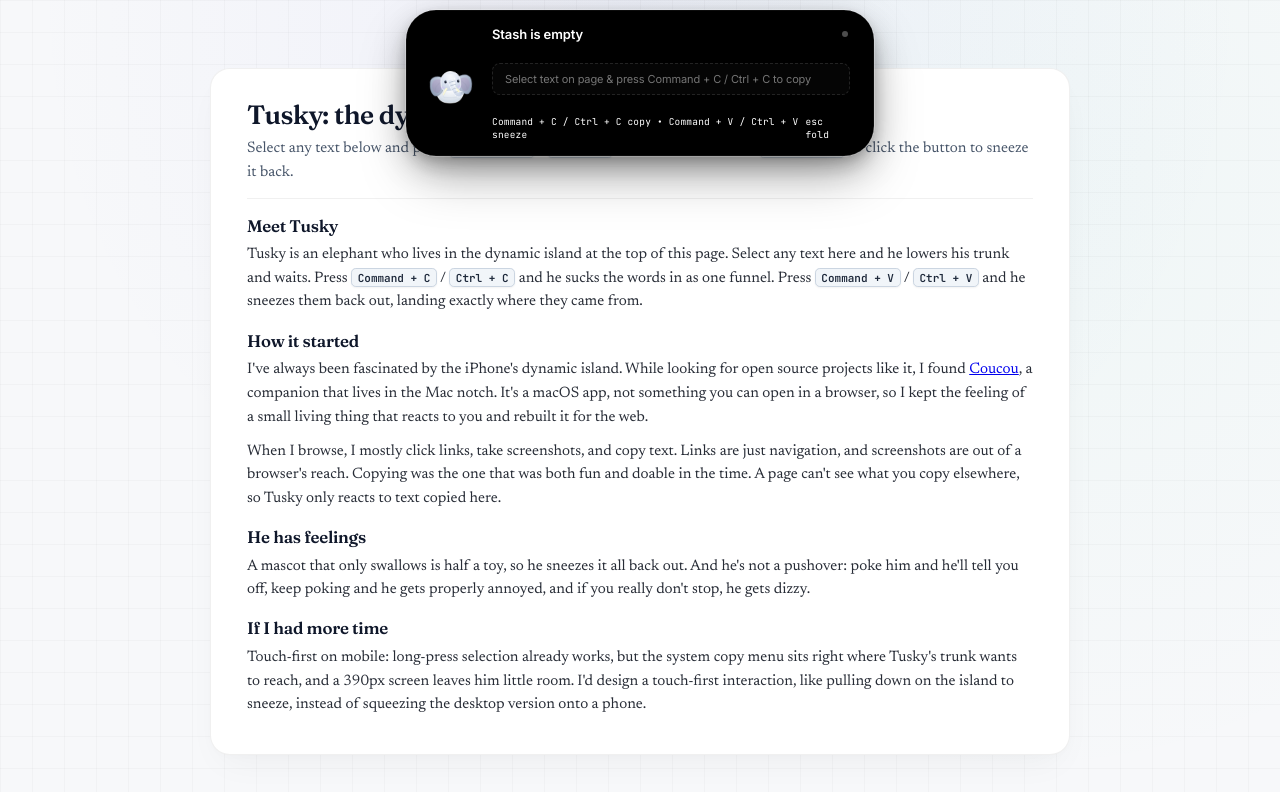
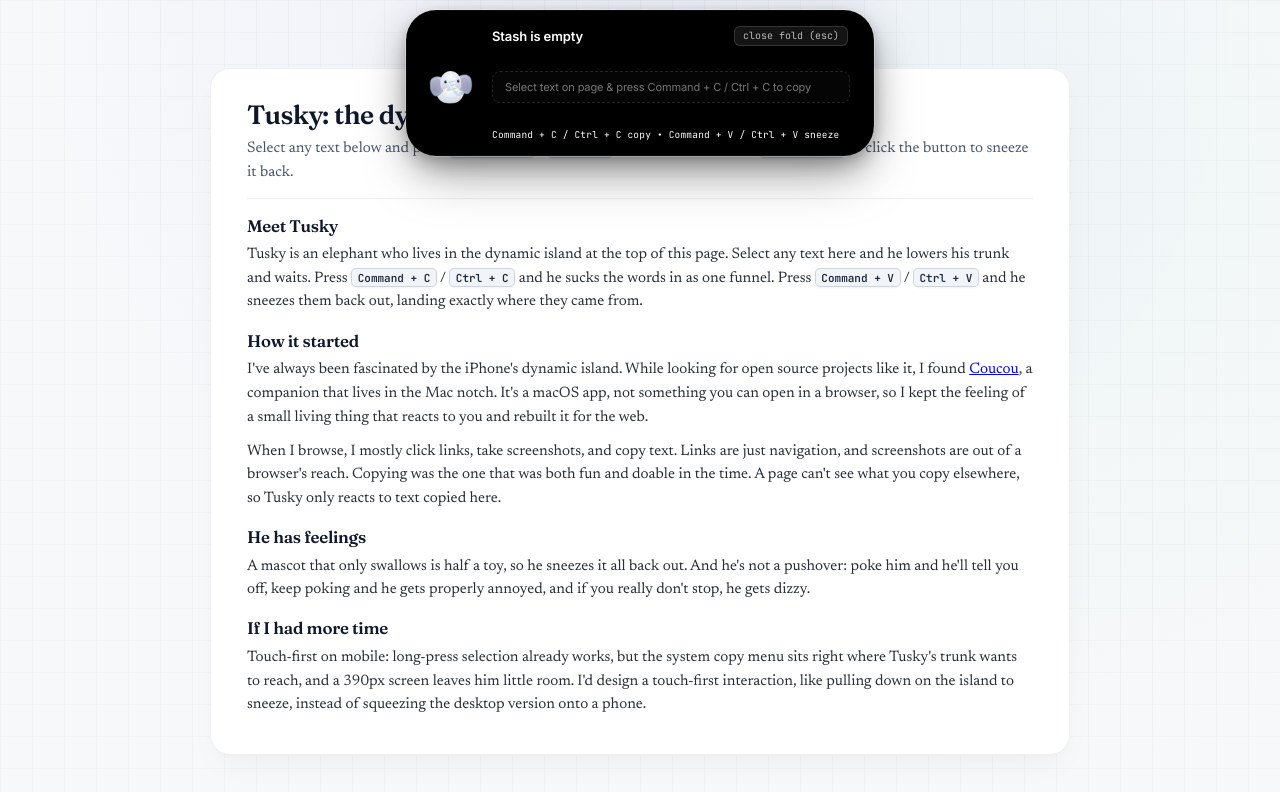
Before and after one commit to sriram267/dodo-visual-toy, a React (Vite) app: page / in a window 1280 px wide. Both pictures are taken after a click on the element 640 px from the left and 18 px from the top of the page. Shown: the top 792 px of the page. Built offline with nearby package versions, Linux system fonts and the light colour scheme.

Commit message:
ui: move close fold (esc) button to top right header of expanded trunk stash

```diff
--- a/src/island/DynamicIsland.css
+++ b/src/island/DynamicIsland.css
@@ -299,3 +299,18 @@
   animation: tuskyTrunkWiggle 0.8s cubic-bezier(0.25, 1, 0.5, 1) forwards;
   transform-origin: 32px 21px;
 }
+
+/* ── Close Fold (Esc) Button in Top Right Header ── */
+.stash-close-fold-btn {
+  transition: all 0.15s cubic-bezier(0.16, 1, 0.3, 1) !important;
+}
+
+.stash-close-fold-btn:hover {
+  background: rgba(255, 255, 255, 0.16) !important;
+  border-color: rgba(255, 255, 255, 0.28) !important;
+  color: #ffffff !important;
+}
+
+.stash-close-fold-btn:active {
+  transform: scale(0.95) !important;
+}
--- a/src/island/DynamicIsland.tsx
+++ b/src/island/DynamicIsland.tsx
@@ -826,8 +826,8 @@
                   </span>
                 </div>
 
-                <div style={{ display: "flex", alignItems: "center", gap: "5px", flexShrink: 0 }}>
-                  {swallowedSnippets.length > 0 ? (
+                <div style={{ display: "flex", alignItems: "center", gap: "8px", flexShrink: 0 }}>
+                  {swallowedSnippets.length > 0 && (
                     <span
                       style={{
                         fontSize: "10px",
@@ -838,20 +838,41 @@
                         padding: "2px 8px",
                         borderRadius: "9999px",
                         lineHeight: 1.2,
+                        whiteSpace: "nowrap",
                       }}
                     >
                       {swallowedSnippets.length} held
                     </span>
-                  ) : (
-                    <span
-                      style={{
-                        width: "6px",
-                        height: "6px",
-                        borderRadius: "50%",
-                        backgroundColor: "rgba(255, 255, 255, 0.3)",
-                      }}
-                    />
                   )}
+
+                  <button
+                    type="button"
+                    onClick={(e) => {
+                      e.stopPropagation();
+                      updateMode("notch");
+                    }}
+                    className="stash-close-fold-btn"
+                    style={{
+                      display: "flex",
+                      alignItems: "center",
+                      gap: "4px",
+                      background: "rgba(255, 255, 255, 0.08)",
+                      border: "1px solid rgba(255, 255, 255, 0.14)",
+                      borderRadius: "6px",
+                      padding: "2px 8px",
+                      color: "rgba(255, 255, 255, 0.70)",
+                      fontSize: "10px",
+                      fontFamily: "JetBrains Mono, monospace",
+                      cursor: "pointer",
+                      transition: "all 0.15s ease",
+                      whiteSpace: "nowrap",
+                      userSelect: "none",
+                      lineHeight: "1.4",
+                    }}
+                    title="Close / Fold to Dynamic Island (Esc)"
+                  >
+                    close fold (esc)
+                  </button>
                 </div>
               </div>
 
@@ -945,7 +966,6 @@
                 style={{
                   display: "flex",
                   alignItems: "center",
-                  justifyContent: "space-between",
                   fontSize: "9.5px",
                   fontFamily: "JetBrains Mono, monospace",
                   color: "rgba(255, 255, 255, 0.38)",
@@ -954,7 +974,6 @@
                 }}
               >
                 <span>Command + C / Ctrl + C copy • Command + V / Ctrl + V sneeze</span>
-                <span>esc fold</span>
               </div>
             </div>
           </div>
```
